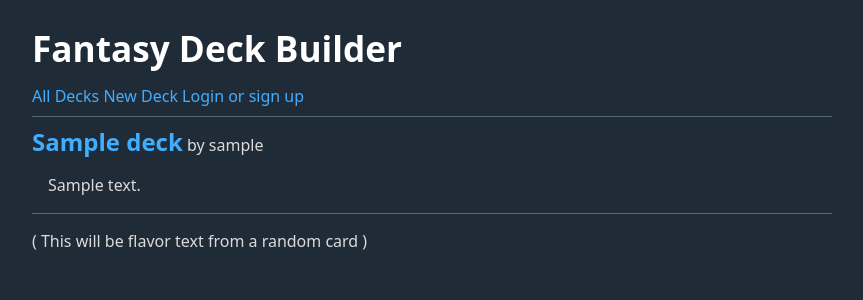
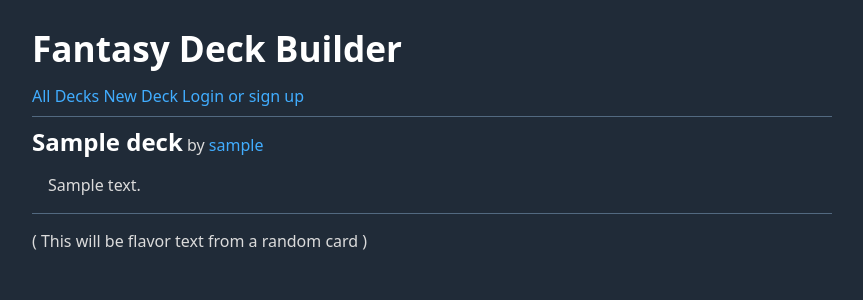
Before and after one commit to danibarstad/MtG_DeckBuilder, a Django app: page /decks/detail/1/ in a window 1280 px wide. Shown: the top 300 px of the page, without its empty margins (208-1071 px from the left). Run offline with Django 3.2, Linux system fonts and the light colour scheme; tables that the repository leaves empty hold one stand-in row (values such as "Sample post").

Commit message:
User names are link to that user's profiles. User decks are not links when viewing that specific deck. Appropriate logged-in username displayed

```diff
--- a/mtg_deckbuilder/templates/mtg_deckbuilder/base.html
+++ b/mtg_deckbuilder/templates/mtg_deckbuilder/base.html
@@ -12,7 +12,7 @@
         <a href="{% url 'new_deck' %}">New Deck</a>
 
         {% if user.is_authenticated %}
-            <span id='welcome_user_msg'>You are logged in, <a href="{% url 'user_profile' user_pk=user.pk %}">{{ user.username }}</a>. <a href="{% url 'logout' %}">Logout</a></a></span>
+            <span id='welcome_user_msg'>You are logged in, <a href="{% url 'user_profile' user_pk=request.user.pk %}">{{ request.user.username }}</a>. <a href="{% url 'logout' %}">Logout</a></a></span>
         {% else %}
             <span if='login_or_sign_up'><a href="{% url 'login' %}?next={{ request.path }}">Login or sign up</a></span>
         {% endif %}
--- a/mtg_deckbuilder/templates/mtg_deckbuilder/decks/deck_detail.html
+++ b/mtg_deckbuilder/templates/mtg_deckbuilder/decks/deck_detail.html
@@ -1,7 +1,7 @@
 {% extends 'mtg_deckbuilder/base.html' %}
 {% block content %}
 
-<h2 class="deck_name" style='display:inline'><a href="{% url 'deck_detail' deck_pk=deck.pk %}">{{ deck.name }}</a></h2><p style='display:inline'> by {{ deck.user.username }}</p>
+<h2 class="deck_name" style='display:inline'>{{ deck.name }}</h2><p style='display:inline'> by <a href="{% url 'user_profile' user_pk=deck.user.pk %}">{{ deck.user.username }}</a></p>
 
     <p class="deck_text">&emsp;{{ deck.text }}</p>
 
```
